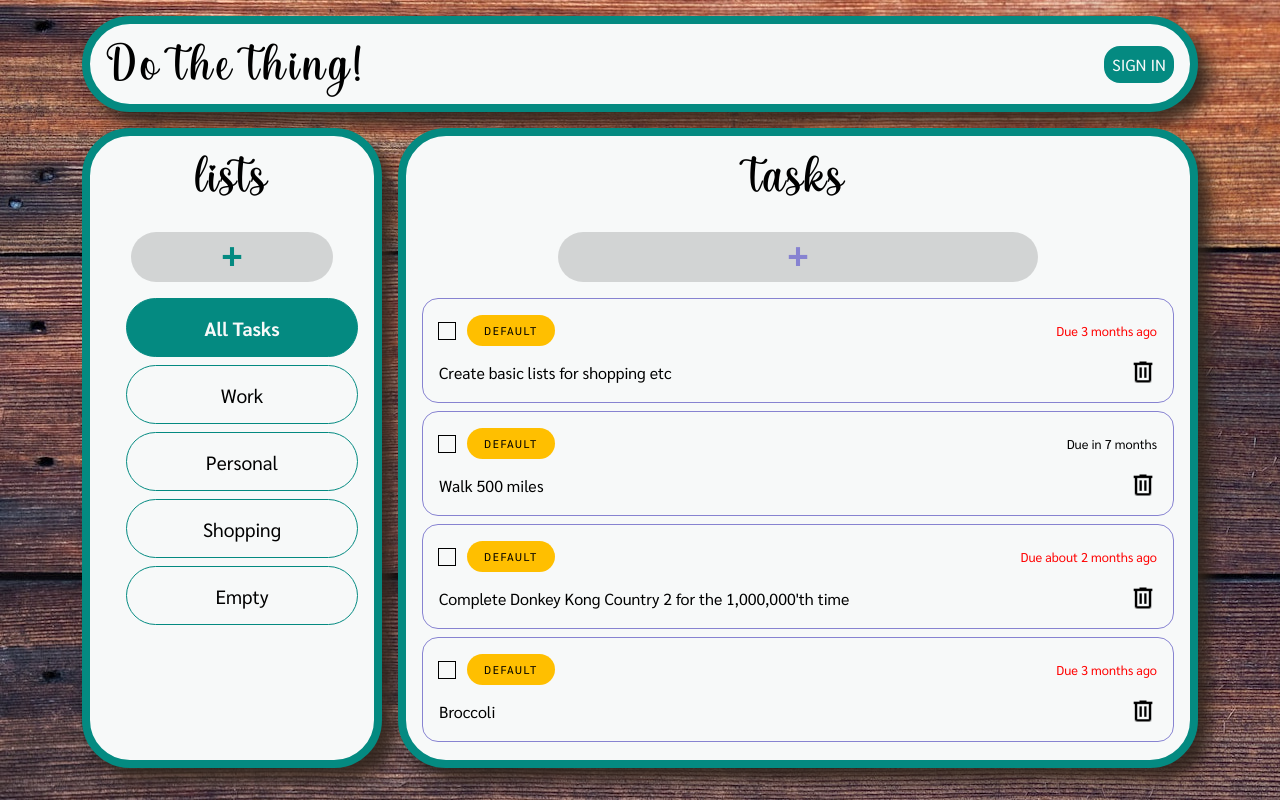
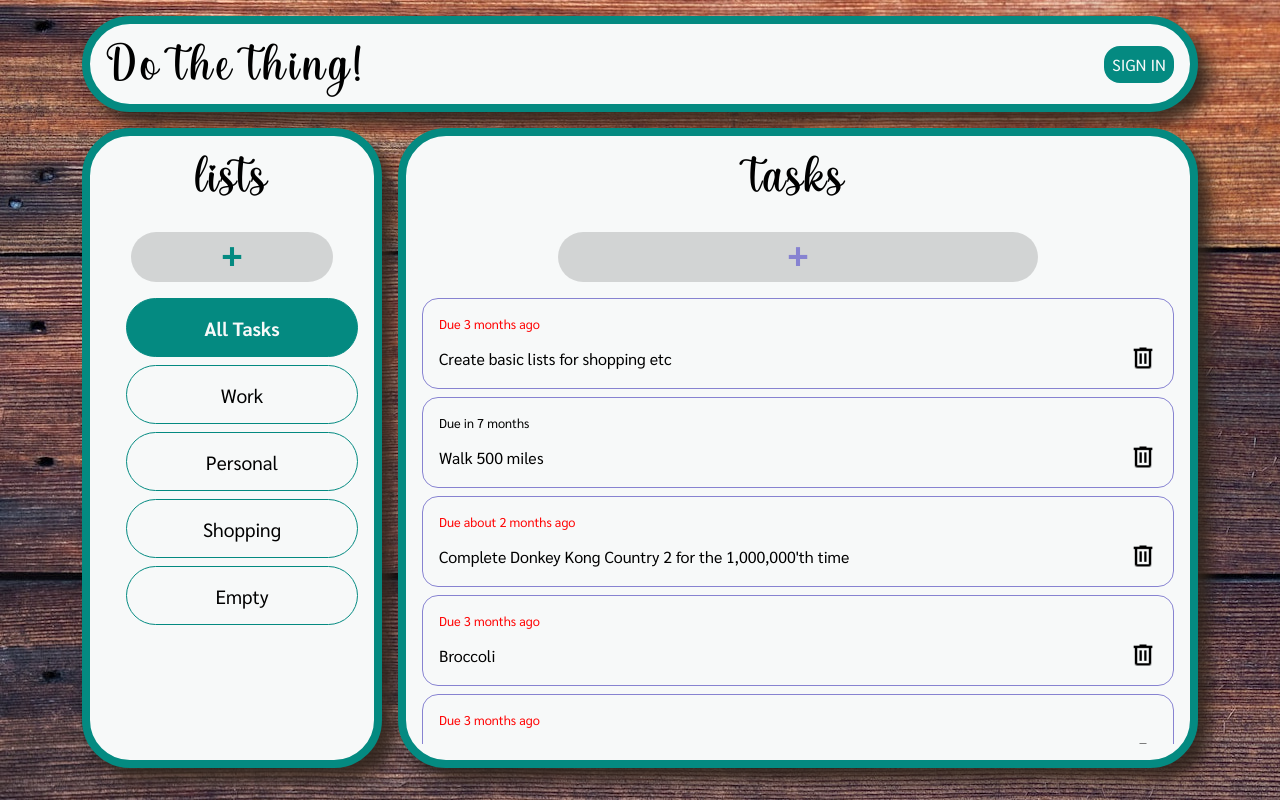
Before and after one commit to mckensis/to-do-list-react, a React (Create React App) app: page / in a window 1280 px wide. Built offline with nearby package versions, Linux system fonts and the light colour scheme; a web font is replaced by a local one.

Commit message:
bug fix when deleting task

```diff
--- a/src/components/Task.js
+++ b/src/components/Task.js
@@ -3,26 +3,28 @@ import ToDoListContext from "../context/ToDoListContext";
 
 const Task = ({ task }) => {
 
-  const { tasks, setTasks, handleDeleteTask } = useContext(ToDoListContext);
+  const { handleDeleteTask } = useContext(ToDoListContext);
   const [dueDateToggled, setDueDateToggled] = useState(false);
 
-  const handleChangeTaskPriority = () => {
-    task.updatePriority();
-    const updatedTasks = [...tasks];
-    updatedTasks.map((existingTask) => existingTask.id === task.id ? existingTask.priority = task.priority : existingTask);
-    setTasks(updatedTasks);
-  }
+  // TO:DO - Update to use lists state, not task state
+  // const handleChangeTaskPriority = () => {
+  //   task.updatePriority();
+  //   const updatedTasks = [...tasks];
+  //   updatedTasks.map((existingTask) => existingTask.id === task.id ? existingTask.priority = task.priority : existingTask);
+  //   setTasks(updatedTasks);
+  // }
 
   const handleToggleDueDateFormat = () => {
     setDueDateToggled(!dueDateToggled);
   }
 
-  const handleToggleTaskCompletion = () => {
-    task.toggleComplete();
-    const tasksCopy = [...tasks];
-    tasksCopy.map((existingTask) => existingTask.id === task.id ? existingTask.complete = task.complete : existingTask);
-    setTasks(tasksCopy);
-  }
+  // TO:DO - Update to use lists state, not task state
+  // const handleToggleTaskCompletion = () => {
+  //   task.toggleComplete();
+  //   const tasksCopy = [...tasks];
+  //   tasksCopy.map((existingTask) => existingTask.id === task.id ? existingTask.complete = task.complete : existingTask);
+  //   setTasks(tasksCopy);
+  // }
 
   return (
     <li
@@ -31,10 +33,11 @@ const Task = ({ task }) => {
       onMouseLeave={() => setDueDateToggled(false)}
     >
       <div>
-        <input type="checkbox" checked={task.isComplete()} onChange={() => handleToggleTaskCompletion()} />
+        {/* Uncomment these once functions updated */}
+        {/* <input type="checkbox" checked={task.isComplete()} onChange={() => handleToggleTaskCompletion()} />
         <button className={`priority p${task.priority}`} onClick={() => handleChangeTaskPriority()}>
           {task.describePriorityInWords()}
-        </button>
+        </button> */}
         <p
           className={task.overdue ? 'due overdue' : 'due'}
           onClick={() => handleToggleDueDateFormat()}
--- a/src/context/ToDoListContext.js
+++ b/src/context/ToDoListContext.js
@@ -175,16 +175,19 @@ export const DataProvider = ({ children }) => {
     const list = lists.find(list => list.id === id);
 
     if (!list) {
-      console.log("Error finding the list to set as active.")
+      console.log("Error finding the list to set as active.");
       return;
     }
+
+    if (list.id === activeList.id) return;
 
     setActiveList(sortTasks(list));
   }
 
   useEffect(() => {
-    handleSetActiveListToAllTasks();
-  }, [lists])
+    if (!activeList?.id) handleSetActiveListToAllTasks();
+    if (activeList?.id) handleSetActiveList(activeList.id);
+  }, [lists, activeList?.id]);
 
   // Do this every time activeList changes
   // Update the DOM to show which list item is active on the left
@@ -201,11 +204,6 @@ export const DataProvider = ({ children }) => {
     });
 
   }, [activeList]);
-
-  // Run once to set the task view to all tasks on page load
-  useEffect(() => {
-    return handleSetActiveListToAllTasks();
-  }, []);
 
   return (
     <ToDoListContext.Provider value={{
```
